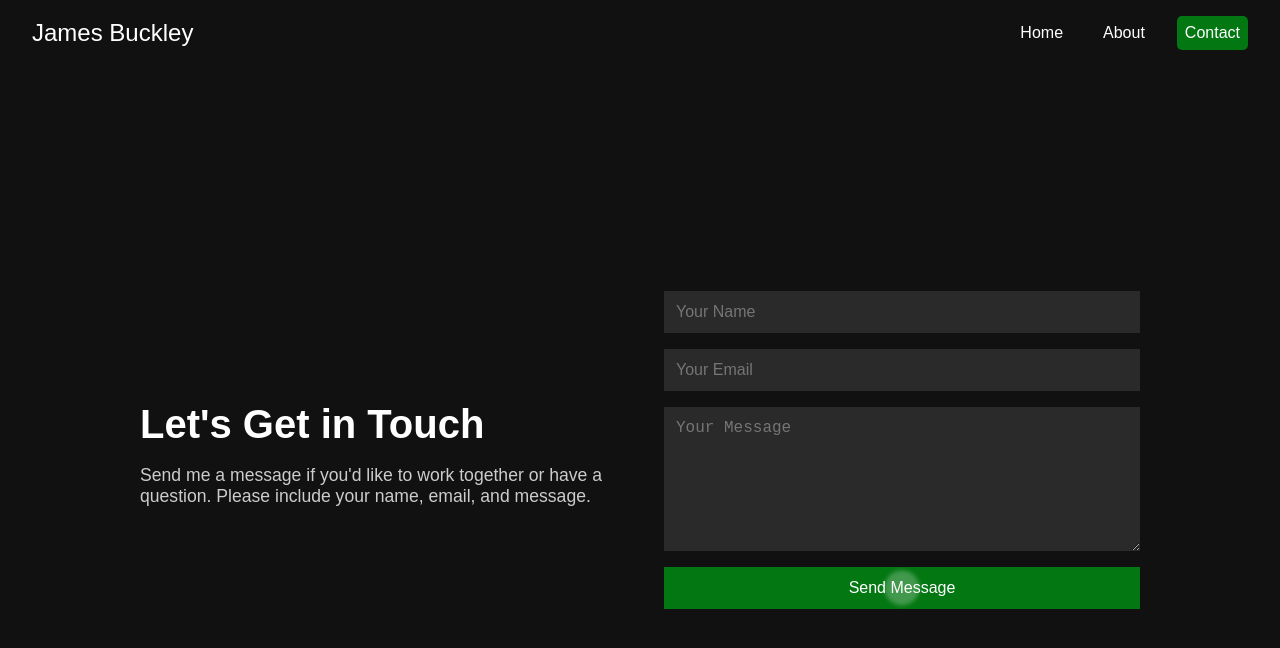
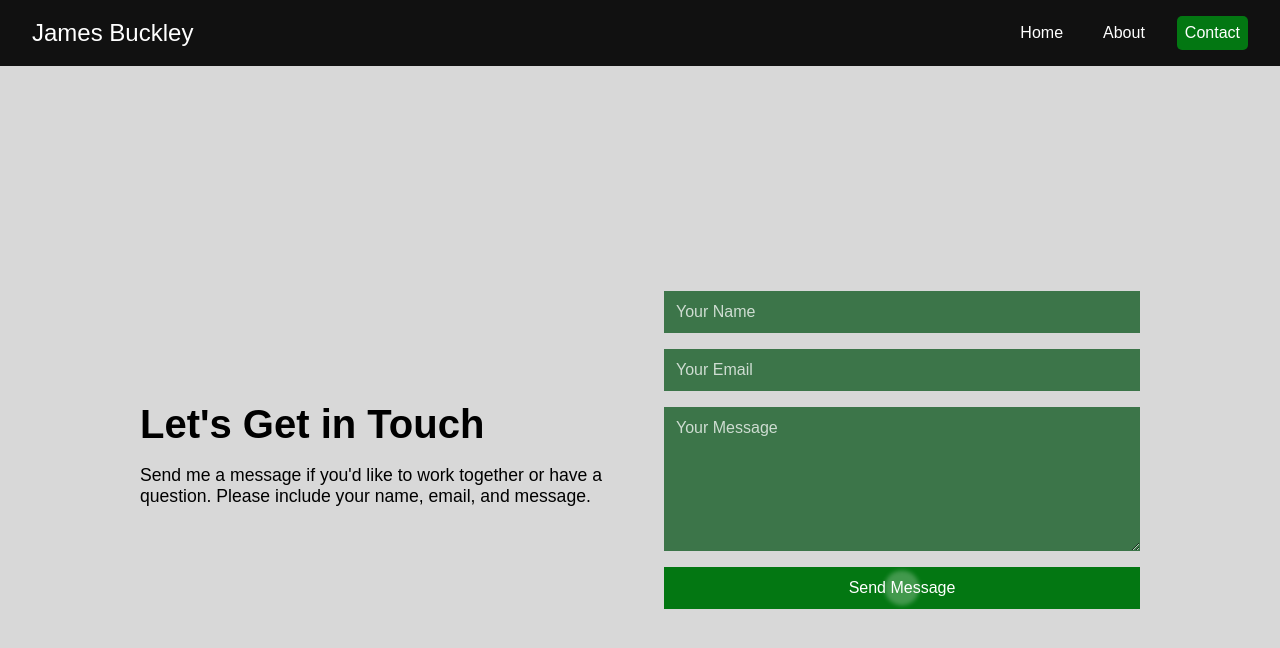
Before and after one commit to larasorrenson/portfolio, an Angular app: page /contact in a window 1280 px wide. Shown: the top 648 px of the page. Built offline with nearby package versions, Linux system fonts and the light colour scheme.

Commit message:
contact page fix

```diff
--- a/src/app/pages/contact/contact.component.html
+++ b/src/app/pages/contact/contact.component.html
@@ -17,7 +17,7 @@
         A valid email is required.
       </div>
 
-      <textarea formControlName="message" placeholder="Your Message" [class.invalid]="isInvalid('message')"></textarea>
+      <textarea formControlName="message" placeholder="Your Message" style="font-family: Arial;"></textarea>
 
       <button type="submit" class="cta-button" #contactBtnRef>
         <span class="button-text">Send Message</span>
--- a/src/app/pages/contact/contact.component.scss
+++ b/src/app/pages/contact/contact.component.scss
@@ -1,8 +1,8 @@
 :host {
   display: block;
   height: 100vh;
-  background-color: #111;
-  color: #fff;
+  background-color: #d8d8d8;
+  color: #000000;
   padding: 2rem;
   box-sizing: border-box;
 }
@@ -15,8 +15,13 @@
   flex-direction: row;
   align-items: center;
   justify-content: space-between;
-  background-color: #111;
+  background-color: #d8d8d8;
   gap: 3rem;
+
+  input::placeholder,
+  textarea::placeholder {
+    color: rgba(255, 255, 255, 0.75);
+  }
 
   @media (max-width: 768px) {
     flex-direction: column;
@@ -35,7 +40,7 @@
 
   p {
     font-size: 1.1rem;
-    color: #ccc;
+    color: #000000;
   }
 }
 
@@ -53,8 +58,8 @@
       padding: 0.75rem;
       border: none;
       border-radius: 0;
-      background-color: #2a2a2a;
-      color: #fff;
+      background-color: #3c7549;
+      color: #ffffff;
       font-size: 1rem;
       outline: none;
     }
```
